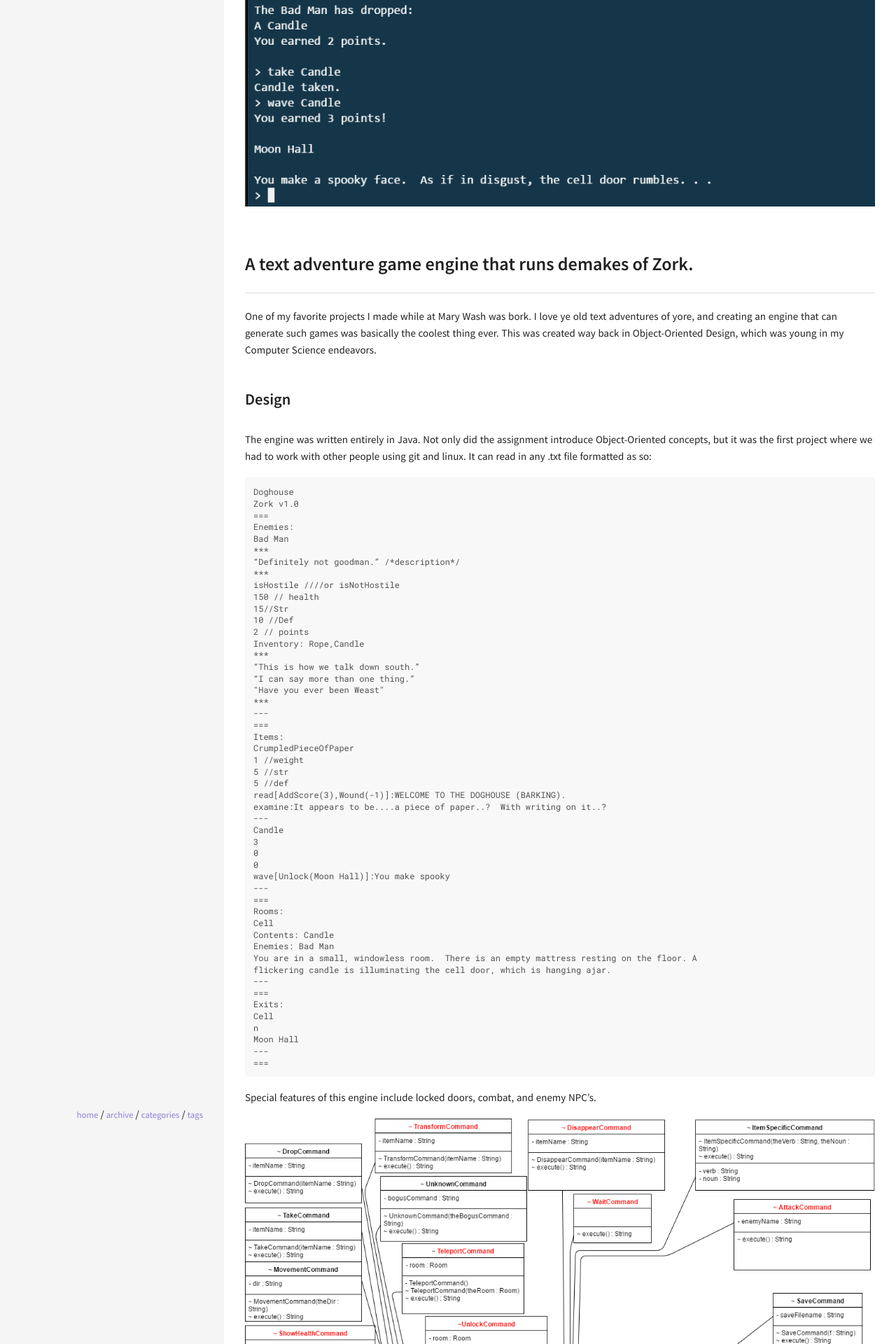
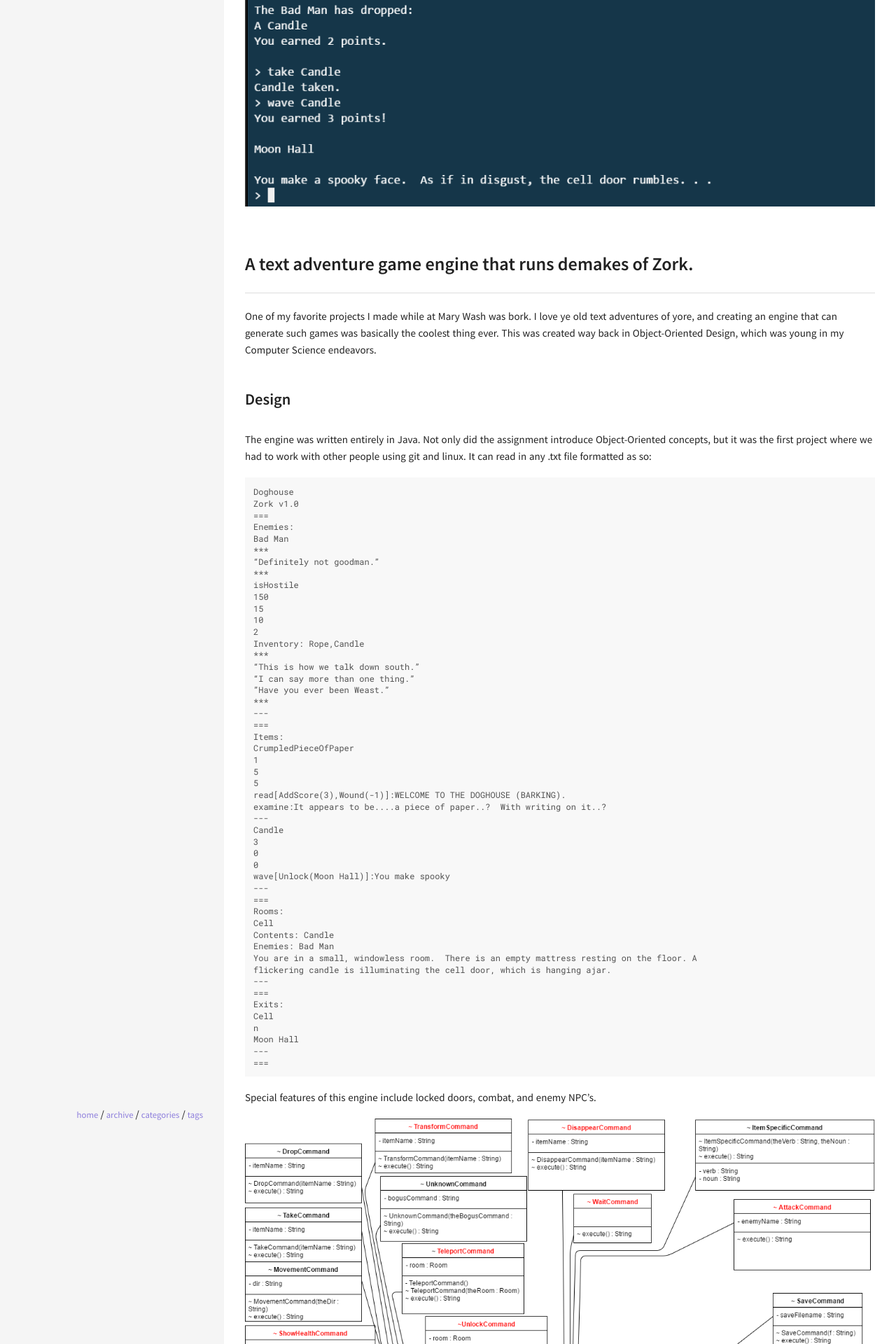
Before and after one commit to acarlyle/acarlyle.github.io, a Jekyll site: the page built from _posts/2017-04-27-enter-bork.md, in a window 1280 px wide. Shown: the part 491-2411 px from the top of the page at 70% size. Built offline with Jekyll 4.4.1, drawn with Linux system fonts in a browser that asks for light colours.

Commit message:
Updated 2017-04-27-enter-bork.md

```diff
--- a/_posts/2017-04-27-enter-bork.md
+++ b/_posts/2017-04-27-enter-bork.md
@@ -23,26 +23,26 @@ The engine was written entirely in Java.  Not only did the assignment introduce
 	Enemies:
 	Bad Man
 	***
-	“Definitely not goodman.” /*description*/
+	“Definitely not goodman.”
 	***
-	isHostile ////or isNotHostile
-	150 // health
-	15//Str
-	10 //Def
-	2 // points
+	isHostile
+	150
+	15
+	10
+	2
 	Inventory: Rope,Candle
 	***
 	“This is how we talk down south.”
 	“I can say more than one thing.”
-	"Have you ever been Weast"
+	”Have you ever been Weast.”
 	***
 	---
 	===
 	Items:
 	CrumpledPieceOfPaper
-	1 //weight
-	5 //str
-	5 //def
+	1
+	5
+	5
 	read[AddScore(3),Wound(-1)]:WELCOME TO THE DOGHOUSE (BARKING).
 	examine:It appears to be....a piece of paper..?  With writing on it..?
 	---
```
